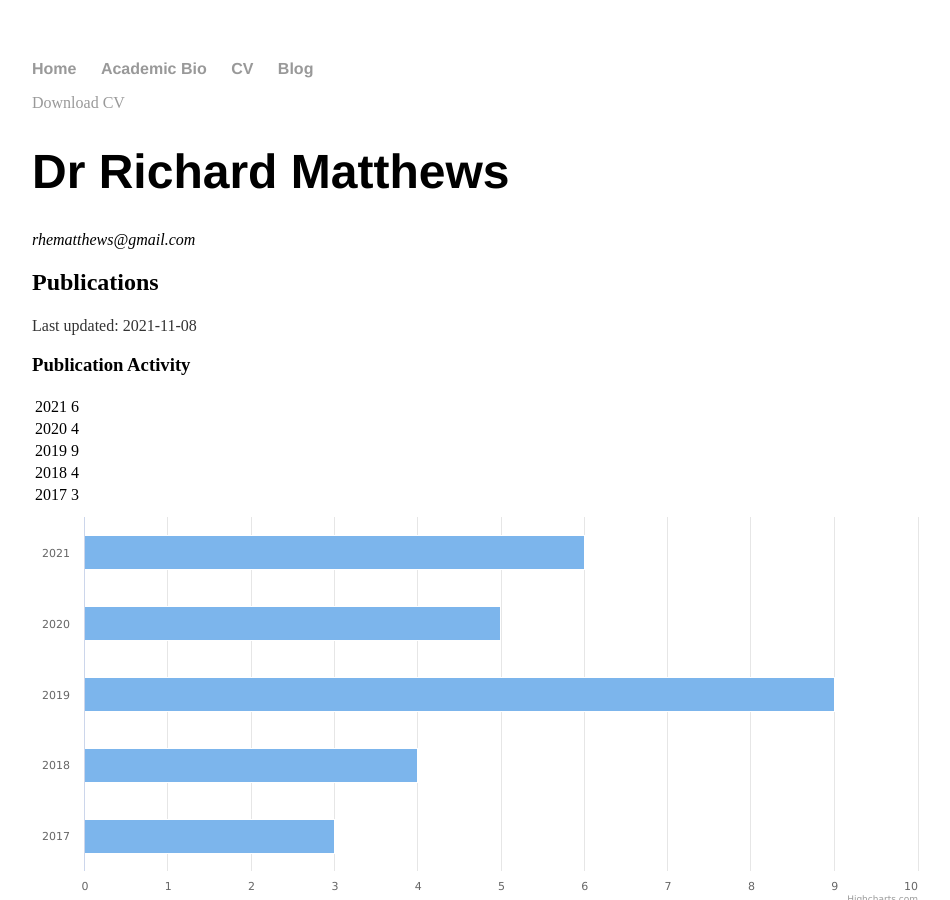
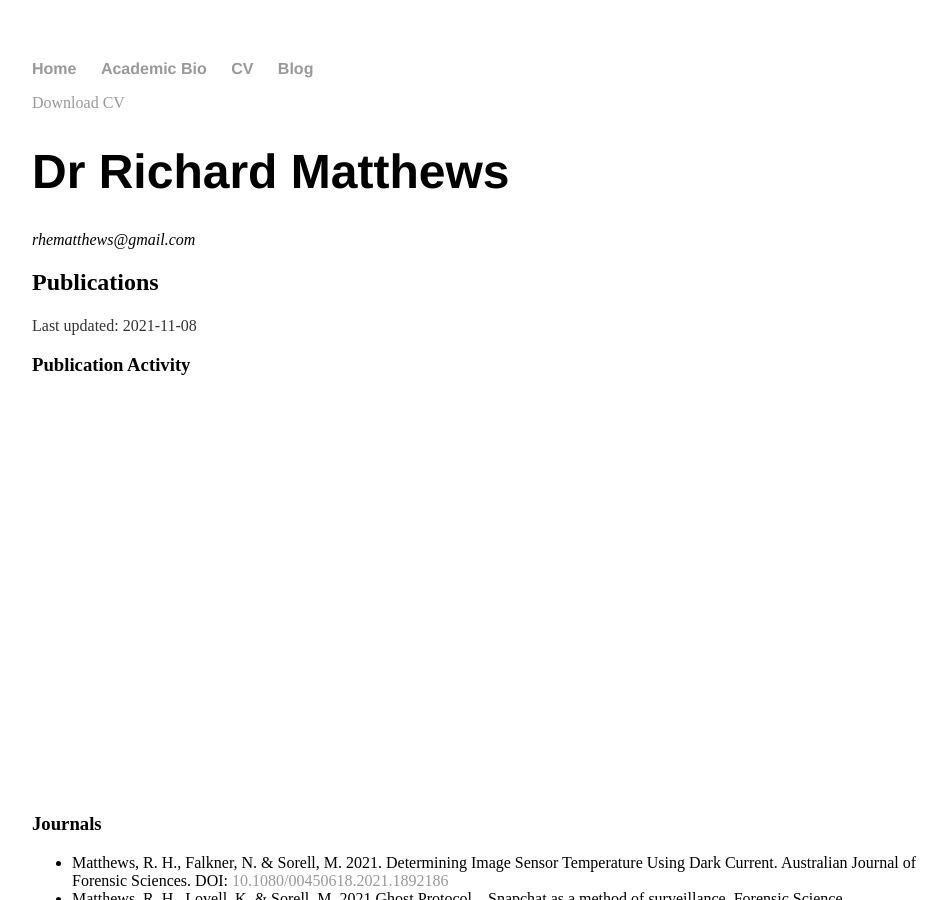
Before and after one commit to rhematt/rhematt.github.io, a Jekyll site: the page built from cv/index.html, in a window 1280 px wide and 900 px high. Shown: the whole window, without its empty margins (160-1110 px from the left). Built offline with Jekyll 4.4.1, drawn with Linux system fonts in a browser that asks for light colours.

Commit message:
Update index.html
Bar -> coloumn

```diff
--- a/cv/index.html
+++ b/cv/index.html
@@ -14,20 +14,13 @@
 	<p>Last updated: 2021-11-08</p>
 
 	<h3>Publication Activity</h3>
-	<table>
-		<tr><td>2021</td><td>6</td></tr>
-		<tr><td>2020</td><td>4</td></tr>
-		<tr><td>2019</td><td>9</td></tr>
-		<tr><td>2018</td><td>4</td></tr>
-		<tr><td>2017</td><td>3</td></tr>
-	</table>
 	<script src="https://code.highcharts.com/highcharts.js"></script>
 	<div id="publicationsgraph" style="width:100%; height:400px;"></div>
 	<script>
 	document.addEventListener('DOMContentLoaded', function() {
   		const chart = Highcharts.chart('publicationsgraph', {
 			chart: {
-   			   type: 'bar'
+   			   type: 'coloumn'
 		    	},
 			legend:{
 				enabled: false,
```
